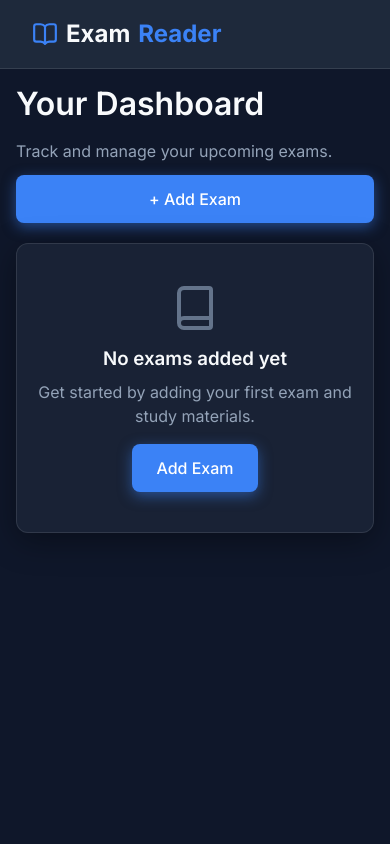
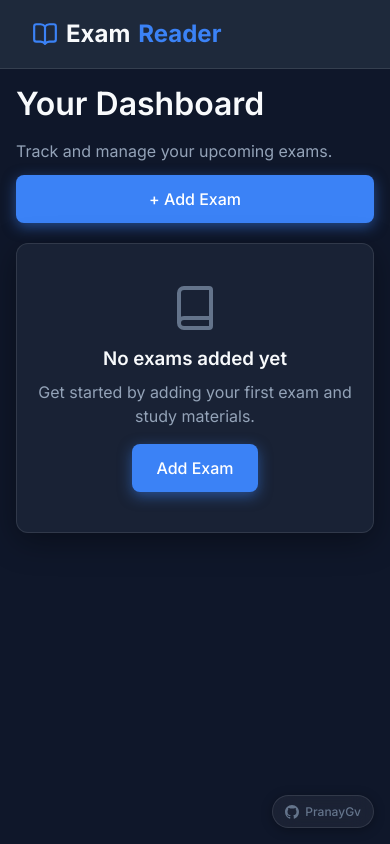
Before and after one commit to PranayGv/exam-reader, a React (Vite) app: page / in a window 390 px wide. Built offline with nearby package versions, Linux system fonts and the light colour scheme.

Commit message:
Show PranayGv watermark on mobile dashboard, hide only on exam workspace

```diff
--- a/src/App.css
+++ b/src/App.css
@@ -70,6 +70,5 @@
   transform: translateY(-2px);
 }
 
-@media (max-width: 768px) {
-  .watermark { display: none; }
-}
+/* Hidden on exam workspace (would overlap mobile sidebar) */
+.watermark--hidden { display: none; }
--- a/src/App.jsx
+++ b/src/App.jsx
@@ -33,7 +33,7 @@ function Layout() {
         href="https://github.com/PranayGv"
         target="_blank"
         rel="noopener noreferrer"
-        className="watermark"
+        className={`watermark${isExamPage ? ' watermark--hidden' : ''}`}
       >
         <svg xmlns="http://www.w3.org/2000/svg" width="14" height="14" viewBox="0 0 24 24" fill="currentColor"><path d="M12 0C5.374 0 0 5.373 0 12c0 5.302 3.438 9.8 8.207 11.387.599.111.793-.261.793-.577v-2.234c-3.338.726-4.033-1.416-4.033-1.416-.546-1.387-1.333-1.756-1.333-1.756-1.089-.745.083-.729.083-.729 1.205.084 1.839 1.237 1.839 1.237 1.07 1.834 2.807 1.304 3.492.997.107-.775.418-1.305.762-1.604-2.665-.305-5.467-1.334-5.467-5.931 0-1.311.469-2.381 1.236-3.221-.124-.303-.535-1.524.117-3.176 0 0 1.008-.322 3.301 1.23A11.509 11.509 0 0 1 12 5.803c1.02.005 2.047.138 3.006.404 2.291-1.552 3.297-1.23 3.297-1.23.653 1.653.242 2.874.118 3.176.77.84 1.235 1.911 1.235 3.221 0 4.609-2.807 5.624-5.479 5.921.43.372.823 1.102.823 2.222v3.293c0 .319.192.694.801.576C20.566 21.797 24 17.3 24 12c0-6.627-5.373-12-12-12z"/></svg>
         PranayGv
```
